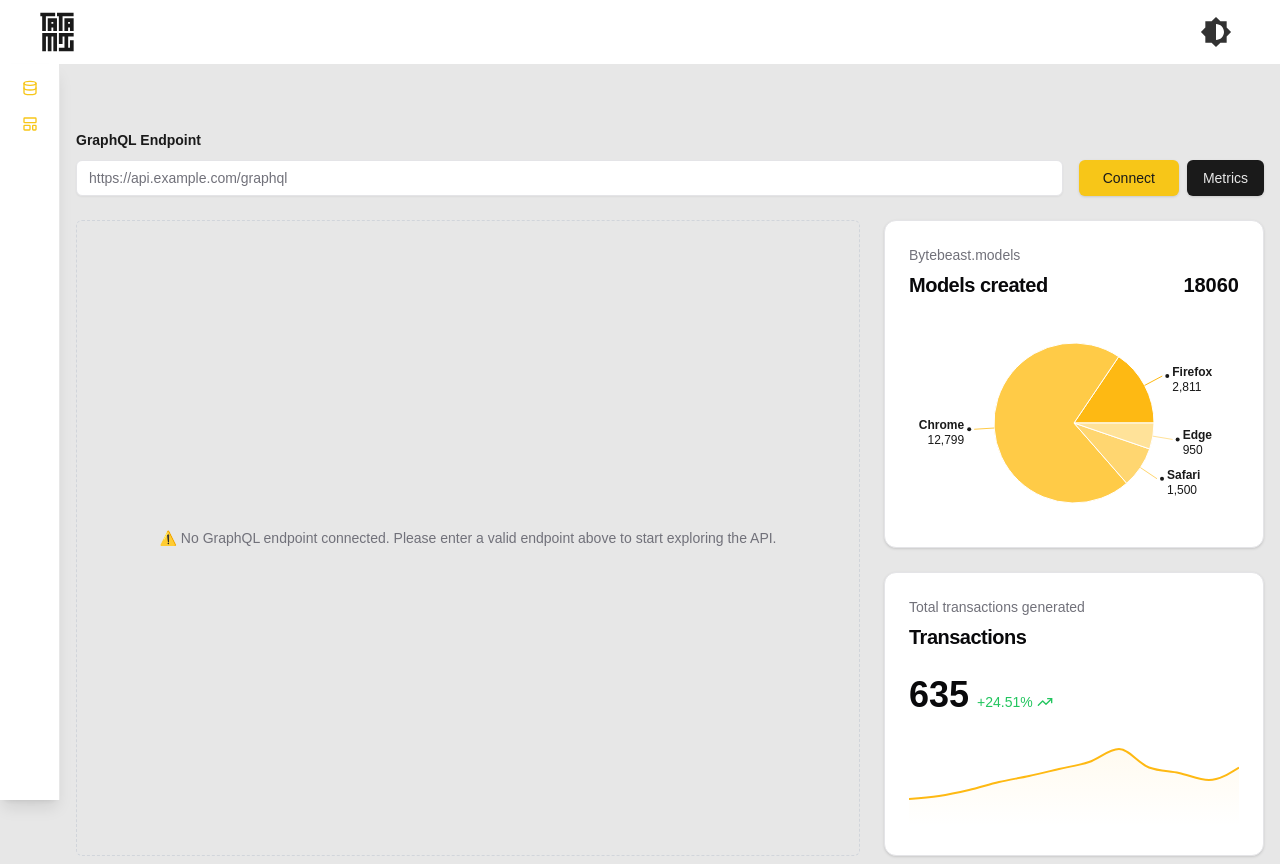
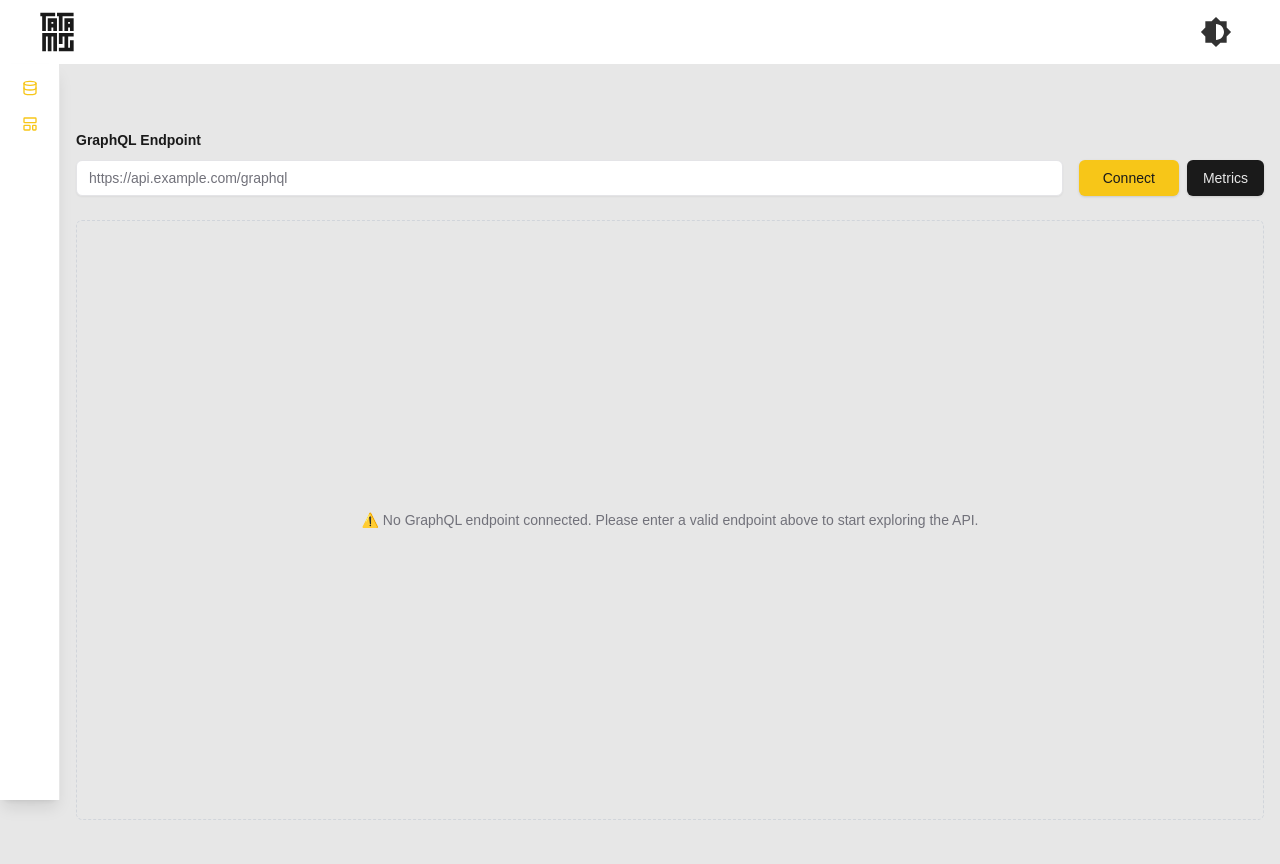
Before and after one commit to kabugatti/Tatami, a Next.js app in the folder apps/frontend/: page /app/metrics in a window 1280 px wide. Built offline with nearby package versions, Linux system fonts and the light colour scheme.

Commit message:
feat: hide charts until metrics data is fetched

```diff
--- a/apps/frontend/app/app/metrics/page.tsx
+++ b/apps/frontend/app/app/metrics/page.tsx
@@ -11,10 +11,13 @@ import { useToast } from "@/hooks/use-toast"
 import { createApolloClient } from "@/lib/apollo-client"
 import { GET_ALL_MODELS_DATA, GET_TRANSACTIONS } from "@/lib/graphql/metrics.queries"
 import type { ModelDataItem, TransactionDataPoint } from "@/types/charts"
+import clsx from "clsx"
 
 export default function MetricsPage() {
   const [modelsData, setModelsData] = useState<ModelDataItem[] | null>(null)
   const [transactionsData, setTransactionsData] = useState<TransactionDataPoint[] | null>(null)
+  const [hasFetched, setHasFetched] = useState(false)
+
   const { toast } = useToast()
 
   const { connect, fetcher } = useGraphQLConnection((msg) => {
@@ -33,11 +36,6 @@ export default function MetricsPage() {
         client.query({ query: GET_ALL_MODELS_DATA }),
         client.query({ query: GET_TRANSACTIONS }),
       ])
-
-      console.log("✅ All metrics loaded")
-      results.forEach((r, i) => {
-        console.log(`📊 Query ${i + 1}`, r.data)
-      })
 
       // Extract real data
       const modelsResponse = results[0].data // GET_All_MODELS_DATA
@@ -58,6 +56,7 @@ export default function MetricsPage() {
       })).slice(0, 12) // we take 12 values
 
       setTransactionsData(transformedTransactions)
+      setHasFetched(true)
     } catch (error) {
       toast({
         title: "Error loading metrics",
@@ -72,12 +71,21 @@ export default function MetricsPage() {
       <GraphQLEndpointForm connect={connect} onLoadMetrics={onLoadMetrics} />
 
       <div className="grid grid-cols-1 xl:grid-cols-3 pb-4 xl:pb-0 gap-6">
-        <div className="col-span-1 xl:col-span-2 row-span-2">
+        <div
+          className={clsx(
+            "row-span-2",
+            hasFetched ? "col-span-1 xl:col-span-2" : "col-span-1 xl:col-span-3"
+          )}
+        >
           <GraphiQLInterface fetcher={fetcher} />
         </div>
 
-        <ModelsChart data={modelsData} />
-        <TransactionsChart data={transactionsData} />
+        {hasFetched && (
+          <>
+            <ModelsChart data={modelsData} />
+            <TransactionsChart data={transactionsData} />
+          </>
+        )}
       </div>
     </main>
   )
--- a/apps/frontend/components/metrics/graphiql-interface.tsx
+++ b/apps/frontend/components/metrics/graphiql-interface.tsx
@@ -9,14 +9,14 @@ interface GraphiQLInterfaceProps {
 export function GraphiQLInterface({ fetcher }: GraphiQLInterfaceProps) {
   if (!fetcher) {
     return (
-      <div className="h-[600px] xl:h-full w-full border border-dashed border-gray-300 flex items-center justify-center rounded-md text-sm text-muted-foreground text-center px-4">
+      <div className="min-h-[600px] xl:h-full w-full border border-dashed border-gray-300 flex items-center justify-center rounded-md text-sm text-muted-foreground text-center px-4">
         ⚠️ No GraphQL endpoint connected. Please enter a valid endpoint above to start exploring the API.
       </div>
     )
   }
 
   return (
-    <div className="h-[600px] xl:h-full w-full">
+    <div className="min-h-[600px] xl:h-full w-full">
       <GraphiQL fetcher={fetcher} />
     </div>
   )
--- a/apps/frontend/components/metrics/models-chart.tsx
+++ b/apps/frontend/components/metrics/models-chart.tsx
@@ -1,30 +1,43 @@
-"use client";
+"use client"
 
-import { Card, CardContent, CardHeader, CardTitle } from "@/components/ui/card";
-import type { ModelDataItem } from "@/types/charts";
-import { Cell, Pie, PieChart, ResponsiveContainer, Tooltip } from "recharts";
+import { Card, CardContent, CardHeader, CardTitle } from "@/components/ui/card"
+import type { ModelDataItem } from "@/types/charts"
+import { Cell, Pie, PieChart, ResponsiveContainer, Tooltip } from "recharts"
 
 // Mock data
-const modelData: ModelDataItem[] = [
-  { name: "Firefox", value: 2811, color: "#FEB913" },
-  { name: "Chrome", value: 12799, color: "#FFCB47" },
-  { name: "Safari", value: 1500, color: "#FFD670" },
-  { name: "Edge", value: 950, color: "#FFE299" },
-];
+// const modelData: ModelDataItem[] = [
+//   { name: "Firefox", value: 2811, color: "#FEB913" },
+//   { name: "Chrome", value: 12799, color: "#FFCB47" },
+//   { name: "Safari", value: 1500, color: "#FFD670" },
+//   { name: "Edge", value: 950, color: "#FFE299" },
+// ];
 
 interface ModelsChartProps {
   data?: ModelDataItem[] | null
 }
 
 export function ModelsChart({ data }: ModelsChartProps) {
-  const chartData = data ?? modelData
+  if (!data || data.length === 0) {
+    return (
+      <Card className="w-full">
+        <CardHeader className="pb-2">
+          <p className="text-sm text-muted-foreground">Bytebeast.models</p>
+          <CardTitle className="text-xl">Models created</CardTitle>
+        </CardHeader>
+        <CardContent>
+          <p className="text-muted-foreground text-sm">No model data available.</p>
+        </CardContent>
+      </Card>
+    )
+  }
+
   // Calculate the total number of models
-  const total = chartData.reduce((sum, item) => sum + item.value, 0)
+  const total = data.reduce((sum, item) => sum + item.value, 0)
 
   return (
     <Card className="w-full">
       <CardHeader className="pb-2">
-        <div className="text-sm text-muted-foreground">Bytebeast.models</div>
+        <p className="text-sm text-muted-foreground">Bytebeast.models</p>
         <div className="flex items-center justify-between">
           <CardTitle className="text-xl">Models created</CardTitle>
           <span className="text-xl font-bold">{total}</span>
@@ -35,7 +48,7 @@ export function ModelsChart({ data }: ModelsChartProps) {
           <ResponsiveContainer width="100%" height="100%">
             <PieChart>
               <Pie
-                data={chartData}
+                data={data}
                 cx="50%"
                 cy="50%"
                 innerRadius={0}
@@ -44,8 +57,7 @@ export function ModelsChart({ data }: ModelsChartProps) {
                 dataKey="value"
                 label={({ name, value, cx, x, y }) => {
                   // Determine the label position
-                  const isRightSide = x > cx;
-
+                  const isRightSide = x > cx
                   return (
                     <g>
                       <text
@@ -74,24 +86,21 @@ export function ModelsChart({ data }: ModelsChartProps) {
                         className="fill-foreground"
                       />
                     </g>
-                  );
+                  )
                 }}
               >
-                {chartData.map((entry, index) => (
+                {data.map((entry, index) => (
                   <Cell key={`cell-${index}`} fill={entry.color} />
                 ))}
               </Pie>
               <Tooltip
-                formatter={(value) => [
-                  `${value.toLocaleString()} models`,
-                  "Quantity",
-                ]}
-                labelFormatter={(label) => ""}
+                formatter={(value) => [`${value.toLocaleString()} models`, "Quantity"]}
+                labelFormatter={() => ""}
               />
             </PieChart>
           </ResponsiveContainer>
         </div>
       </CardContent>
     </Card>
-  );
+  )
 }
--- a/apps/frontend/components/metrics/transactions-chart.tsx
+++ b/apps/frontend/components/metrics/transactions-chart.tsx
@@ -2,32 +2,33 @@
 
 import { Card, CardContent, CardHeader, CardTitle } from "@/components/ui/card"
 import { Area, AreaChart, ResponsiveContainer, Tooltip } from "recharts"
-import { TrendingUp, TrendingDown } from "lucide-react"
-import type { CustomTooltipProps, TransactionDataPoint } from "../../types/charts"
+import { TrendingDown, TrendingUp } from "lucide-react"
+import type { CustomTooltipProps } from "../../types/charts"
+import type { TransactionDataPoint } from "@/types/charts"
 
 // Simulated data for the transactions chart
-const transactionData: TransactionDataPoint[] = [
-  { date: "2023-01", value: 320 },
-  { date: "2023-02", value: 350 },
-  { date: "2023-03", value: 410 },
-  { date: "2023-04", value: 490 },
-  { date: "2023-05", value: 550 },
-  { date: "2023-06", value: 620 },
-  { date: "2023-07", value: 690 },
-  { date: "2023-08", value: 820 },
-  { date: "2023-09", value: 635 },
-  { date: "2023-10", value: 580 },
-  { date: "2023-11", value: 510 },
-  { date: "2023-12", value: 635 },
-]
+// const transactionData: TransactionDataPoint[] = [
+//   { date: "2023-01", value: 320 },
+//   { date: "2023-02", value: 350 },
+//   { date: "2023-03", value: 410 },
+//   { date: "2023-04", value: 490 },
+//   { date: "2023-05", value: 550 },
+//   { date: "2023-06", value: 620 },
+//   { date: "2023-07", value: 690 },
+//   { date: "2023-08", value: 820 },
+//   { date: "2023-09", value: 635 },
+//   { date: "2023-10", value: 580 },
+//   { date: "2023-11", value: 510 },
+//   { date: "2023-12", value: 635 },
+// ]
 
 // Custom tooltip
 const CustomTooltip = ({ active, payload, label }: CustomTooltipProps) => {
   if (active && payload && payload.length) {
     return (
-      <div className="bg-white p-2 border border-gray-200 shadow-sm rounded-md">
-        <p className="text-xs font-medium">{`${label}`}</p>
-        <p className="text-xs text-gray-700">{`${payload[0].value} transactions`}</p>
+      <div className="bg-background p-2 border border-gray-300 shadow-sm rounded-md">
+        <p className="text-xs font-medium">{label}</p>
+        <p className="text-xs text-muted-foreground">{payload[0].value} transactions</p>
       </div>
     )
   }
@@ -40,10 +41,22 @@ interface TransactionsChartProps {
 }
 
 export function TransactionsChart({ data }: TransactionsChartProps) {
-  const chartData = data ? data : transactionData
+  if (!data) {
+    return (
+      <Card className="w-full">
+        <CardHeader className="pb-2">
+          <p className="text-sm text-muted-foreground">Total transactions generated</p>
+          <CardTitle className="text-xl">Transactions</CardTitle>
+        </CardHeader>
+        <CardContent>
+          <p className="text-muted-foreground text-sm">No transaction data available.</p>
+        </CardContent>
+      </Card>
+    )
+  }
 
-  const currentValue = chartData[chartData.length - 1]?.value ?? 0
-  const previousValue = chartData[chartData.length - 2]?.value ?? 0
+  const currentValue = data[data.length - 1]?.value ?? 0
+  const previousValue = data[data.length - 2]?.value ?? 0
 
   let percentChange: number | null = null
   let percentText = "--"
@@ -66,9 +79,7 @@ export function TransactionsChart({ data }: TransactionsChartProps) {
   return (
     <Card className="w-full">
       <CardHeader className="pb-2">
-        <div className="text-sm text-muted-foreground">
-          Total transactions generated
-        </div>
+        <p className="text-sm text-muted-foreground">Total transactions generated</p>
         <CardTitle className="text-xl">Transactions</CardTitle>
       </CardHeader>
       <CardContent>
@@ -86,7 +97,7 @@ export function TransactionsChart({ data }: TransactionsChartProps) {
         </div>
         <div className="h-[100px]">
           <ResponsiveContainer width="100%" height="100%">
-            <AreaChart data={chartData} margin={{ top: 0, right: 0, left: 0, bottom: 0 }}>
+            <AreaChart data={data} margin={{ top: 0, right: 0, left: 0, bottom: 0 }}>
               <defs>
                 <linearGradient id="colorTransaction" x1="0" y1="0" x2="0" y2="1">
                   <stop offset="5%" stopColor="#FEB913" stopOpacity={0.1} />
@@ -104,11 +115,7 @@ export function TransactionsChart({ data }: TransactionsChartProps) {
               />
               <Tooltip
                 content={<CustomTooltip />}
-                cursor={{
-                  stroke: "#FEB913",
-                  strokeWidth: 1,
-                  strokeDasharray: "4 4",
-                }}
+                cursor={{ stroke: "#FEB913", strokeWidth: 1, strokeDasharray: "4 4" }}
               />
             </AreaChart>
           </ResponsiveContainer>
```
